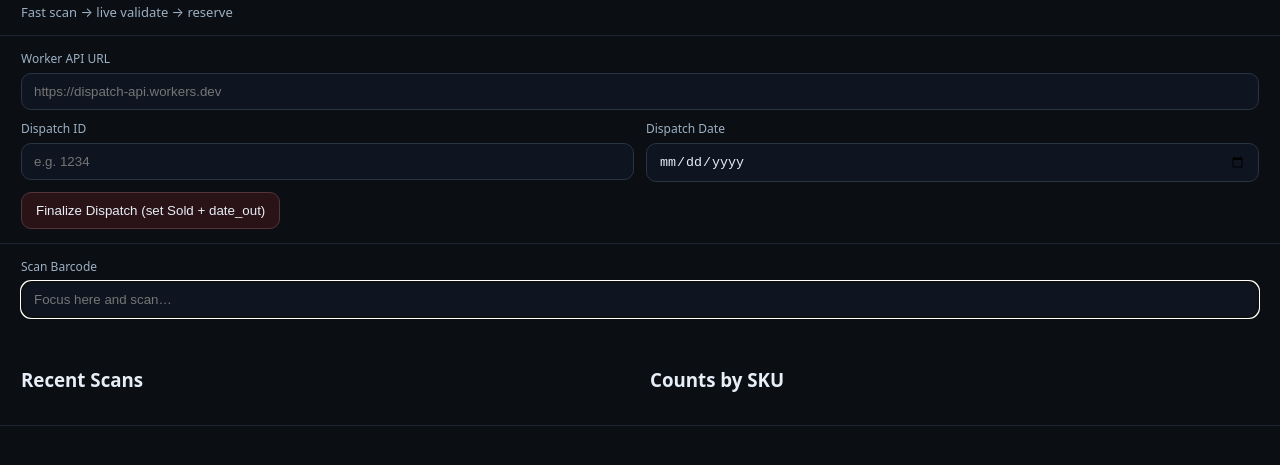
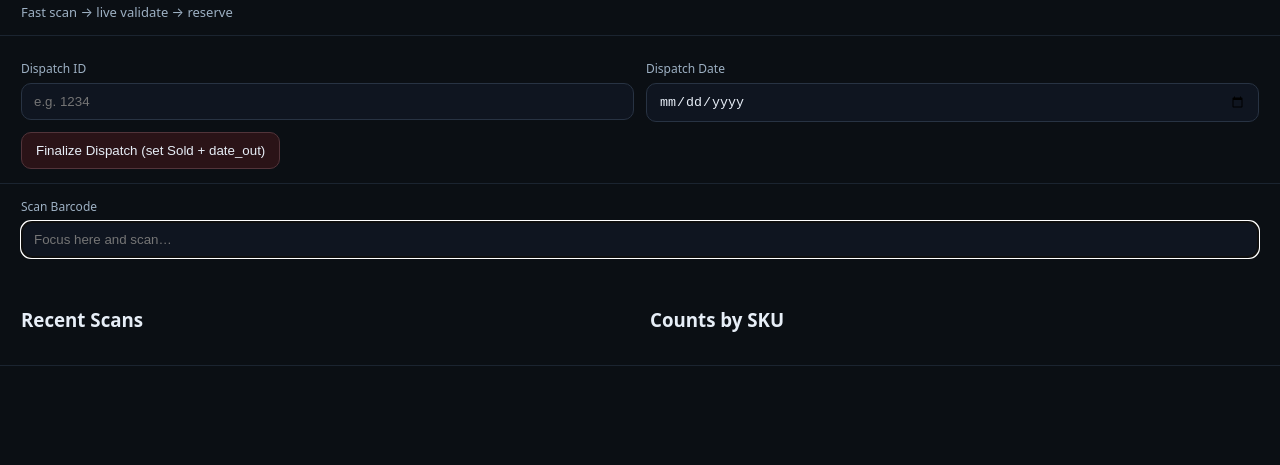
Before and after one commit to julsyjuls/dispatch-scanner, a plain HTML site: page frontend/index.html in a window 1280 px wide. Shown: the part 47-512 px from the top of the page. Drawn offline with Linux system fonts and the light colour scheme.

Commit message:
Update index.html

```diff
--- a/frontend/index.html
+++ b/frontend/index.html
@@ -12,12 +12,7 @@
     <div class="small">Fast scan → live validate → reserve</div>
   </header>
 
-
   <section class="panel">
-<label>Worker API URL</label>
-<input id="apiUrl" type="text" placeholder="https://dispatch-api.workers.dev" />
-
-
     <div class="grid">
       <div>
         <label>Dispatch ID</label>
@@ -29,16 +24,13 @@
       </div>
     </div>
 
-
     <button id="finalizeBtn" class="warn">Finalize Dispatch (set Sold + date_out)</button>
   </section>
-
 
   <section class="panel">
     <label>Scan Barcode</label>
     <input id="scanInput" type="text" autofocus placeholder="Focus here and scan…" />
     <div id="feedback" class="feedback"></div>
-
 
     <div class="columns">
       <div class="col">
@@ -52,7 +44,6 @@
     </div>
   </section>
 
-
   <script src="./app.js"></script>
 </body>
 </html>
```
Lines whose indentation alone changed are shown as unchanged.
